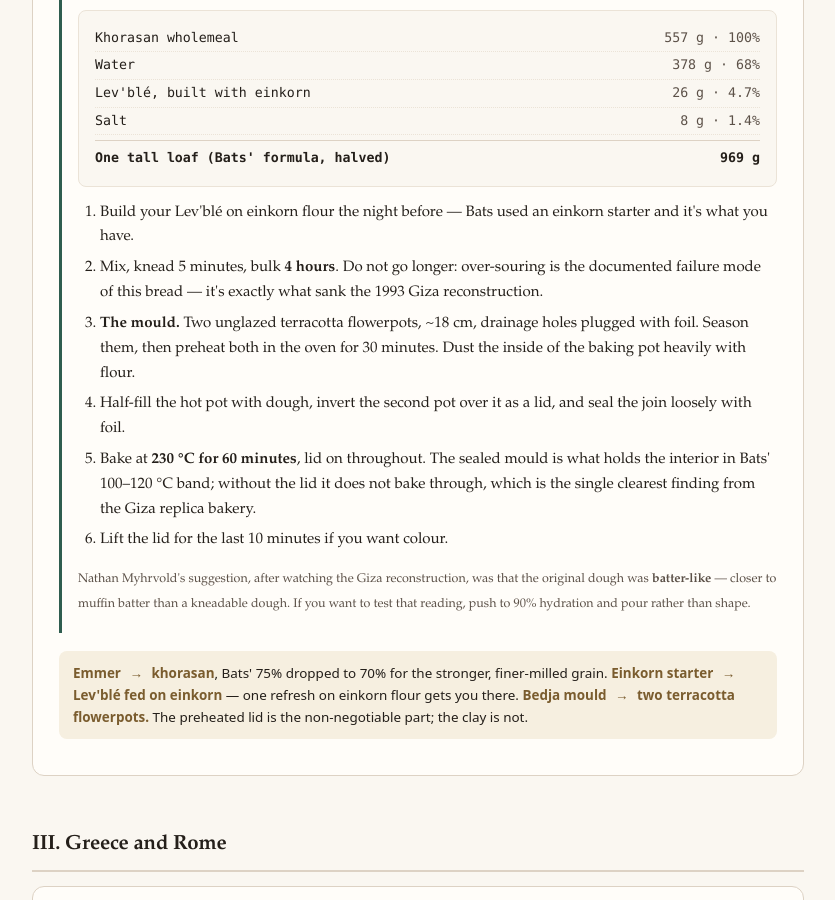
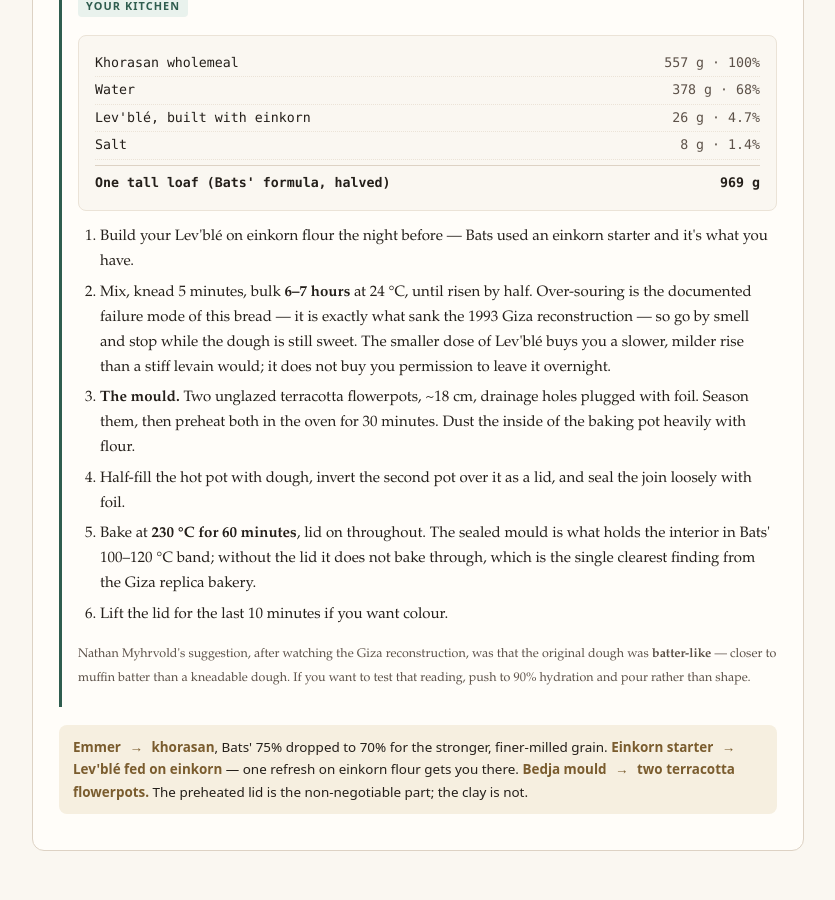
Before and after one commit to lpezet/lpezet.github.io, a Jekyll site: the page built from breads/index.html, in a window 1280 px wide and 900 px high, scrolled down 8460 px. Shown: the whole window, without its empty margins (222-1057 px from the left). Built offline with Jekyll 4.4.1, drawn with Linux system fonts in a browser that asks for light colours; some of the changed text lies outside the part shown.

Commit message:
Rewrite the bulk timings for the smaller Lev'blé dose
Seeding at 4.6% puts about 2.3% prefermented flour in the dough, against
the 6-14% a stiff levain was carrying. That is a five-fold cut for most
of these, and five-fold means roughly two and a half extra doublings, so
every fixed-hours bulk on the page was wrong.

Nine steps restated at 24 °C, since that is the only temperature the page
names. Where a recipe gave only a clock it now gives a cue as well —
risen by half, half again its volume, domed — so the next change to the
levain doesn't silently invalidate them all over again.

Left alone: the recipes that already read the dough (Siyez's 50% rise)
and the ones whose overnight rest or sponge buffers the smaller seed
(Artolaganon, Buccellatum, Markham's morning bulk).

Panis furfureus is the exception that keeps a bare clock: no gluten means
no rise to read. Egyptian mould bread keeps its over-souring warning but
now points at smell rather than at four hours.

Co-Authored-By: Claude Opus 5 (1M context) <noreply@anthropic.com>
Claude-Session: https://claude.ai/code/session_01HcMhb9TZeFa3yJi5W6fmmF

```diff
--- a/_data/breads.yml
+++ b/_data/breads.yml
@@ -218,8 +218,9 @@ sections:
         Mix everything, hold back 30 g water and add it only if the dough feels tight. Khorasan takes
         less than emmer.
       - >-
-        Knead lightly, 4–5 minutes. Bulk <b>3–4 hours</b> at room temperature — the "possibly leavened"
-        reading supports a modest rise, not a doubled one.
+        Knead lightly, 4–5 minutes. Bulk <b>5–6 hours</b> at 24 °C — the "possibly leavened" reading
+        supports a modest rise, not a doubled one, so stop when it has grown by about a quarter and
+        feels alive rather than airy.
       - >-
         Divide and shape two ovals. The find is <b>12 cm across and 2.5 cm thick</b> — to land there <i>after</i>
         proof and oven spring, roll them out to about 1.5 cm and keep them tight; a 2.5 cm raw oval will
@@ -281,8 +282,11 @@ sections:
         Build your Lev'blé on einkorn flour the night before — Bats used an einkorn starter and it's what
         you have.
       - >-
-        Mix, knead 5 minutes, bulk <b>4 hours</b>. Do not go longer: over-souring is the documented failure
-        mode of this bread — it's exactly what sank the 1993 Giza reconstruction.
+        Mix, knead 5 minutes, bulk <b>6–7 hours</b> at 24 °C, until risen by half. Over-souring is
+        the documented failure mode of this bread — it is exactly what sank the 1993 Giza
+        reconstruction — so go by smell and stop while the dough is still sweet. The smaller dose of
+        Lev'blé buys you a slower, milder rise than a stiff levain would; it does not buy you
+        permission to leave it overnight.
       - >-
         <b>The mould.</b> Two unglazed terracotta flowerpots, ~18 cm, drainage holes plugged with foil.
         Season them, then preheat both in the oven for 30 minutes. Dust the inside of the baking pot heavily
@@ -473,7 +477,8 @@ sections:
       - >-
         Mix everything to a shaggy mass and <b>stop</b>. No kneading, no autolyse, no folds — this is
         the 2023 study's central claim and it changes the crumb.
-      - Single bulk ferment until doubled, <b>about 5 hours</b>.
+      - >-
+        Single bulk ferment until doubled, <b>about 8 hours</b> at 24 °C.
       - >-
         Shape one ball — the Roman unit was four <i>librae</i>, about <b>1310 g</b>, so scale a piece
         to that and bake the remaining ~315 g as a test roll. Press gently into a 20 cm round tin or onto
@@ -653,9 +658,10 @@ sections:
         <i>"kneaded by the baker to the greatest extent,"</i> and at this extraction you have the gluten
         to reward it.
       - >-
-        Bulk 4–5 hours at 24 °C, two folds in the first ninety minutes. Galen again: the healthiest loaf
-        has <b>"the most leaven and the most salt"</b> and is <b>"very well baked"</b> — that is a fully
-        proofed, fully fermented bread, not a lean one.
+        Bulk <b>7–8 hours</b> at 24 °C — until half again its volume and domed — with two folds in
+        the first two hours. Galen again: the healthiest loaf has <b>"the most leaven and the most
+        salt"</b> and is <b>"very well baked"</b> — that is a fully proofed, fully fermented bread,
+        not a lean one.
       - Shape tight, final proof 1½–2 hours.
       - 'Bake covered at <b>240 °C for 20 minutes</b>, then uncovered at 210 °C for 20–25. Internal 96 °C.'
     - note: >-
@@ -711,7 +717,8 @@ sections:
           amount: 967 g
     - steps:
       - Mix, knead 8 minutes. Slightly slacker than the T65 and it will feel it.
-      - Bulk 4–5 hours, two folds.
+      - >-
+        Bulk <b>7–8 hours</b> at 24 °C, until half again its volume, with two folds early on.
       - Shape, proof 1½ hours.
       - 'Bake covered <b>240 °C, 20 minutes</b>, uncovered 210 °C, 20 minutes.'
     - note: >-
@@ -778,7 +785,9 @@ sections:
       - >-
         Mix and rest 30 minutes before kneading — at this extraction the bran needs to hydrate or it will
         cut the gluten as you work it.
-      - Knead 6–8 minutes. Bulk 4–5 hours, three folds.
+      - >-
+        Knead 6–8 minutes. Bulk <b>7–8 hours</b> at 24 °C, three folds in the first three. It will
+        rise by about half; at this extraction it will not double.
       - Shape gently. Proof 1¼ hours — it will not hold a long final proof.
       - 'Bake covered <b>240 °C, 20 minutes</b>, uncovered 210 °C, 20–25.'
     - note: >-
@@ -844,7 +853,9 @@ sections:
     - steps:
       - >-
         <b>Autolyse 45 minutes</b> — flour and water only, no salt, no levain. Non-negotiable at this extraction.
-      - Add levain and salt, knead 5 minutes only. Coil-fold four times over 4 hours.
+      - >-
+        Add levain and salt, knead 5 minutes only. Coil-fold four times over the first four hours,
+        then leave it alone — <b>7 hours</b> of bulk in all at 24 °C, or until risen by about half.
       - >-
         Shape with a light hand and <b>cold retard 12 hours</b>. The cold is what makes this dough handleable;
         it is also completely unhistorical, and I would rather you got a loaf.
@@ -910,8 +921,10 @@ sections:
         little gluten this dough can build.
       - Combine everything, mix 3 minutes, no real kneading. There is nothing here to develop.
       - >-
-        Bulk 5–6 hours warm. It will not double, it will not dome, and it will not smell like the loaves
-        above. Fold it twice if it makes you feel better; it won't change much.
+        Bulk <b>8–9 hours</b> at 24 °C, or nearer 7 somewhere warmer. It will not double, it will
+        not dome, and it will not smell like the loaves above — with no gluten to hold anything
+        there is no rise to read, so this is the one loaf here where you really are going by the
+        clock. Fold it twice if it makes you feel better; it won't change much.
       - >-
         Divide in two, press into 2.5 cm rounds directly on the peel. Proof 45 minutes.
       - 'Bake on a stone at <b>230 °C for 35–40 minutes.</b> Cool completely, or it will taste raw.'
@@ -1089,7 +1102,10 @@ sections:
           amount: 2044 g
     - steps:
       - Mix 10 minutes. Warm water for the rye fraction, per Markham.
-      - Bulk 2–3 hours, or overnight in the fridge.
+      - >-
+        Bulk <b>5–6 hours</b> at 24 °C, or overnight in the fridge. Rye moves faster than the wheat
+        loaves above even at this dose — look for a domed, bubbled surface rather than a set number
+        of hours.
       - >-
         Shape, final proof 60 minutes. Rye will not double — 30–50% is the target and waiting longer just
         collapses it.
--- a/breads/index.html
+++ b/breads/index.html
@@ -187,7 +187,7 @@ description: >-
 <tr><td><b>Spelt</b></td><td><b>Khorasan</b> (nutty route) or <b>T80</b> (structure route)</td><td>Spelt is hexaploid and holds more structure than khorasan. If a recipe uses spelt for <i>flavour</i>, go khorasan; if it uses spelt to <i>build the loaf</i>, go T80.</td></tr>
 <tr><td><b>Durum semola</b></td><td><b>Khorasan</b>, milled coarse and re-sifted</td><td><b>Good.</b> Durum is <i>T. turgidum</i> ssp. <i>durum</i> — again the same species as khorasan. Sift out the bran and you have a workable semola stand-in.</td></tr>
 <tr><td><b>Buckwheat, teff, millet</b></td><td><span class="no"><b>Buy them.</b></span></td><td>No wheat substitutes. All three are non-cereals or non-wheat cereals whose whole point is what they aren't.</td></tr>
-<tr><td><b>Levain / barm / <i>zyme</i></b></td><td><b>Lev'blé</b></td><td><b>Use it as it is.</b> No recipe here asks you to build a stiff levain. The Roman and medieval doughs run at 52–58% hydration and a wet starter fights that, so the formulas use a <b>small dose instead</b> — about <b>4.6% of the flour</b>, where the stiff levains they replace ran 10–25%. In prefermented flour that is roughly <b>2% against 7–17%</b>, so the water the starter carries is a rounding error. You pay in time rather than hydration: expect bulk to run <b>appreciably longer</b> than the step times suggest, which were written for the older, larger levain.</td></tr>
+<tr><td><b>Levain / barm / <i>zyme</i></b></td><td><b>Lev'blé</b></td><td><b>Use it as it is.</b> No recipe here asks you to build a stiff levain. The Roman and medieval doughs run at 52–58% hydration and a wet starter fights that, so the formulas use a <b>small dose instead</b> — about <b>4.6% of the flour</b>, where the stiff levains they replace ran 10–25%. In prefermented flour that is roughly <b>2% against 7–17%</b>, so the water the starter carries is a rounding error. You pay in time rather than hydration — bulk runs roughly twice as long as the same dough on a stiff levain, and the times in the recipes below are written for this dose, at <b>24 °C</b>.</td></tr>
 </tbody>
 </table>
 
```
